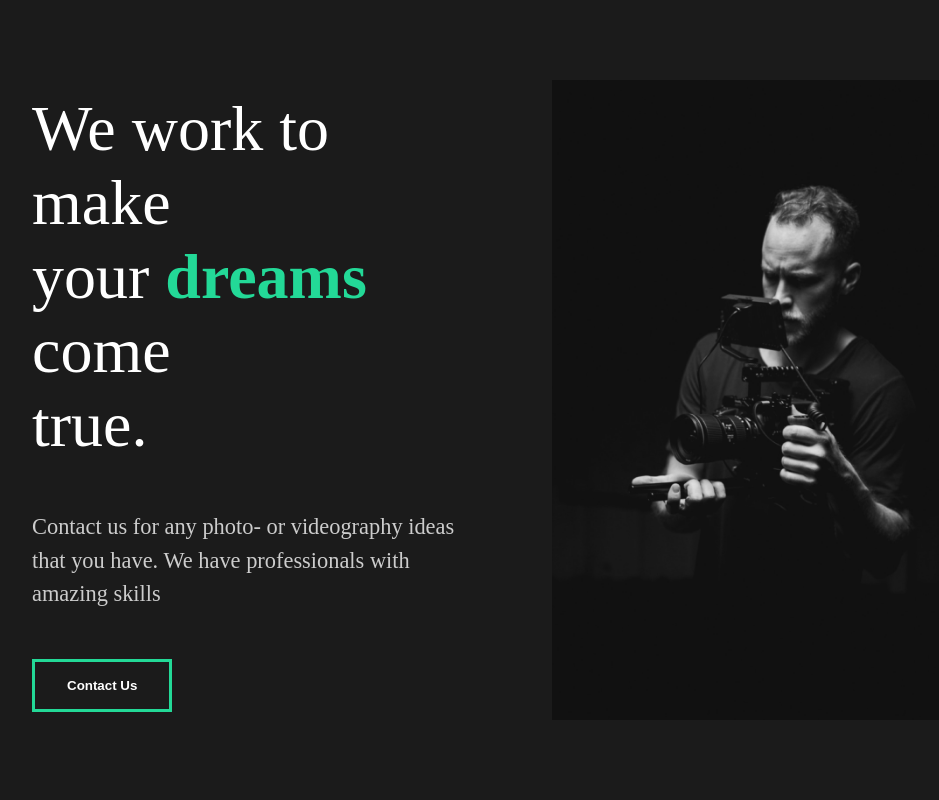
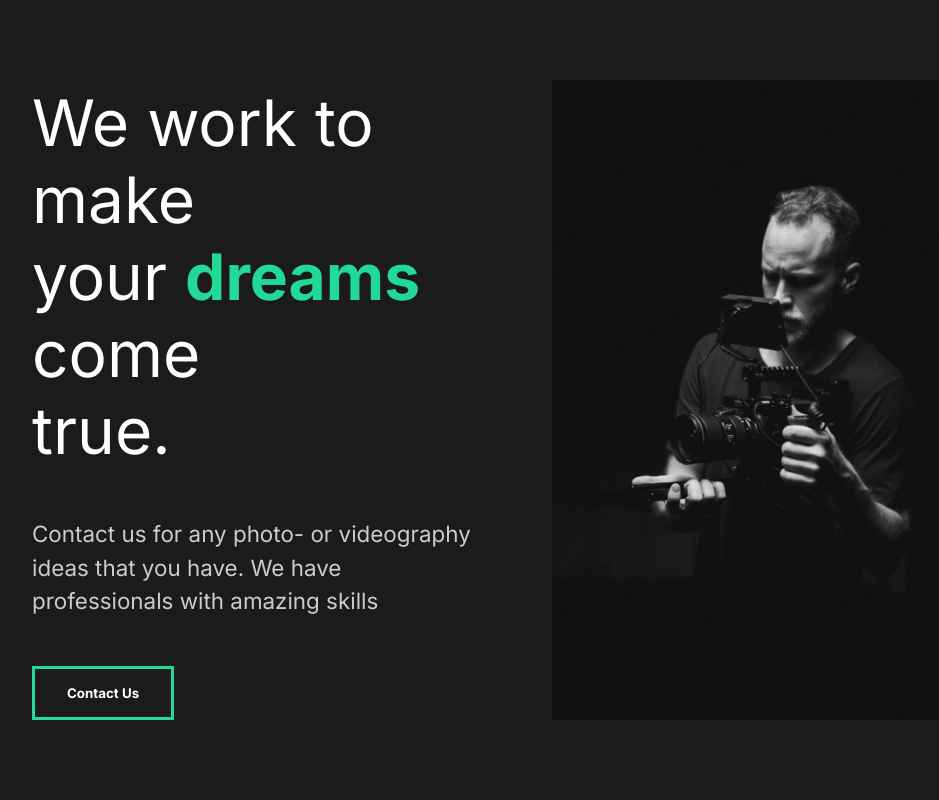
Before and after one commit to KingLouie1994/example-portfolio, a React (Create React App) app: page / in a window 1280 px wide. Shown: the top 800 px of the page, without its empty margins (128-1067 px from the left). Built offline with nearby package versions, Linux system fonts and the light colour scheme.

Commit message:
imported 2 new fonts via link and use inter as the font for the whole page so far

```diff
--- a/public/index.html
+++ b/public/index.html
@@ -8,6 +8,11 @@
     <meta
       name="description"
       content="Web site created using create-react-app"
+    />
+    <link rel="preconnect" href="https://fonts.gstatic.com" />
+    <link
+      href="https://fonts.googleapis.com/css2?family=Inter:wght@400;700&family=Lobster&display=swap"
+      rel="stylesheet"
     />
     <link rel="apple-touch-icon" href="%PUBLIC_URL%/logo192.png" />
     <!--
--- a/src/components/GlobalStyle.js
+++ b/src/components/GlobalStyle.js
@@ -9,6 +9,7 @@
 
 body{
     background: #1b1b1b;
+    font-family: 'Inter', sans-serif;
 }
 
 button {
@@ -20,6 +21,7 @@
     background: transparent;
     color: white;
     transition: all 0.5s ease;
+    font-family: 'Inter', sans-serif;
     &:hover{
         background-color: #23d997;
         color:white;
```
Also changed, not shown: 1 other file (tests, documents, lock files or other folders).
